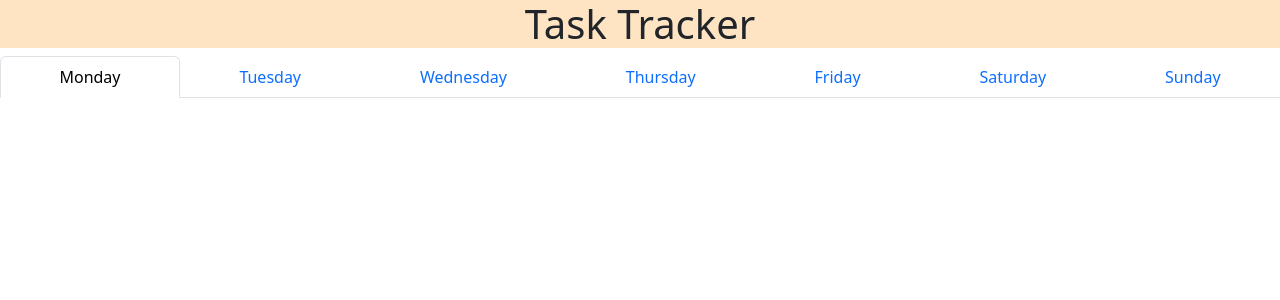
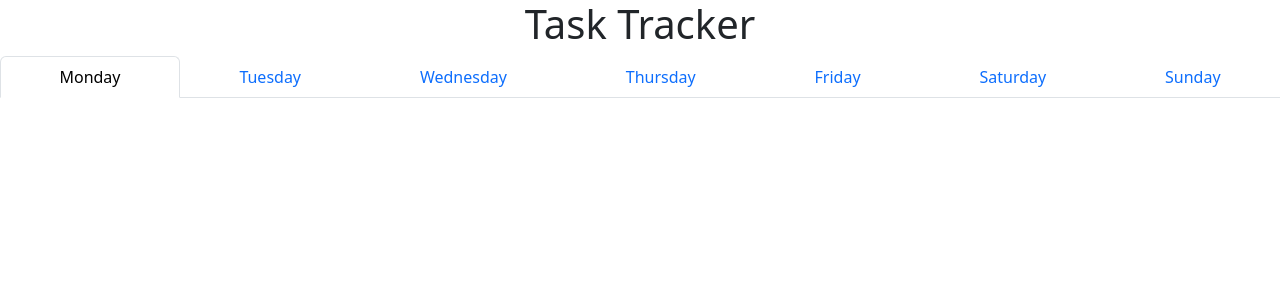
Before and after one commit to khushnaveed/react-projects, a React (Vite) app in the folder Task Tracker/: page / in a window 1280 px wide. Shown: the top 300 px of the page. Built offline with nearby package versions, Linux system fonts and the light colour scheme.

Commit message:
dist update

```diff
--- a/Task Tracker/src/components/Header.jsx
+++ b/Task Tracker/src/components/Header.jsx
@@ -1,5 +1,5 @@
 import React from 'react'
-import "../components/header.css"
+
 
 export default function Header() {
   return (
--- a/Task Tracker/src/components/header.css
+++ /dev/null
@@ -1,3 +0,0 @@
-header{
-    background-color: bisque;
-}
```
